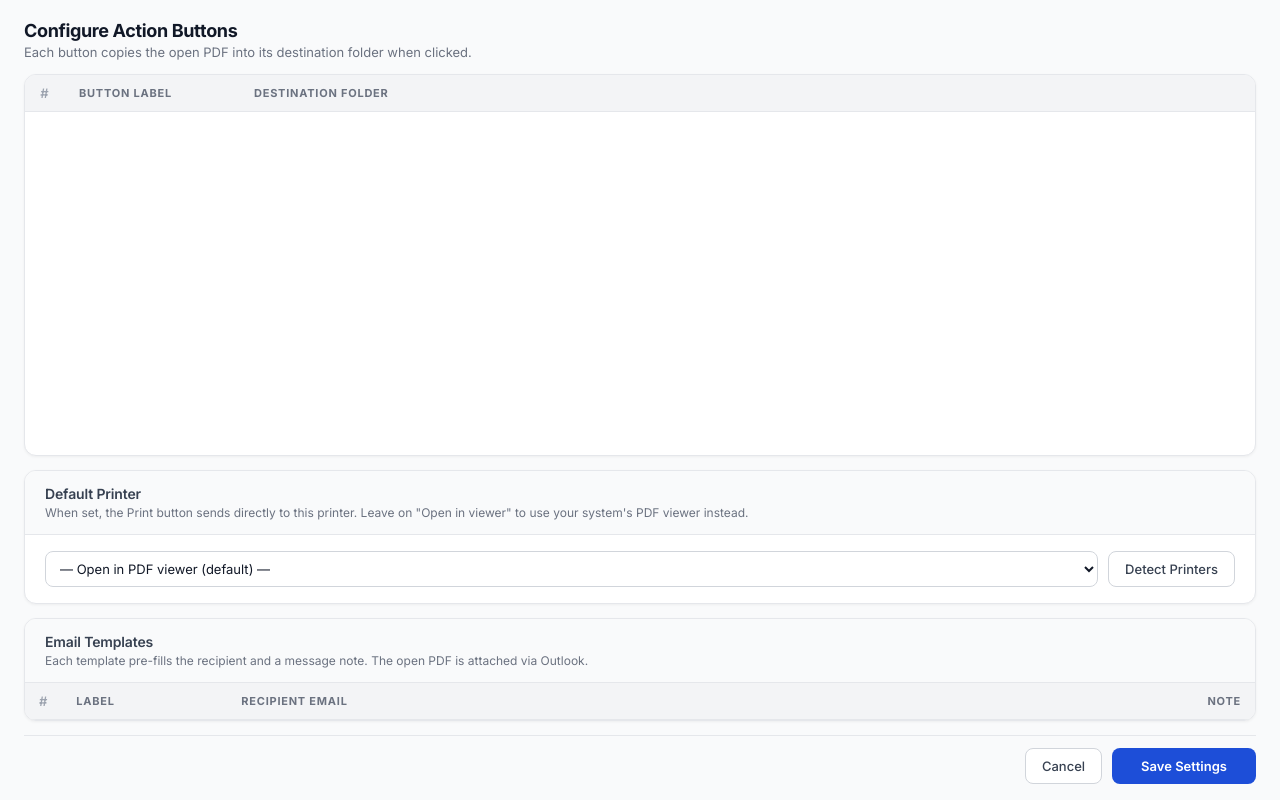
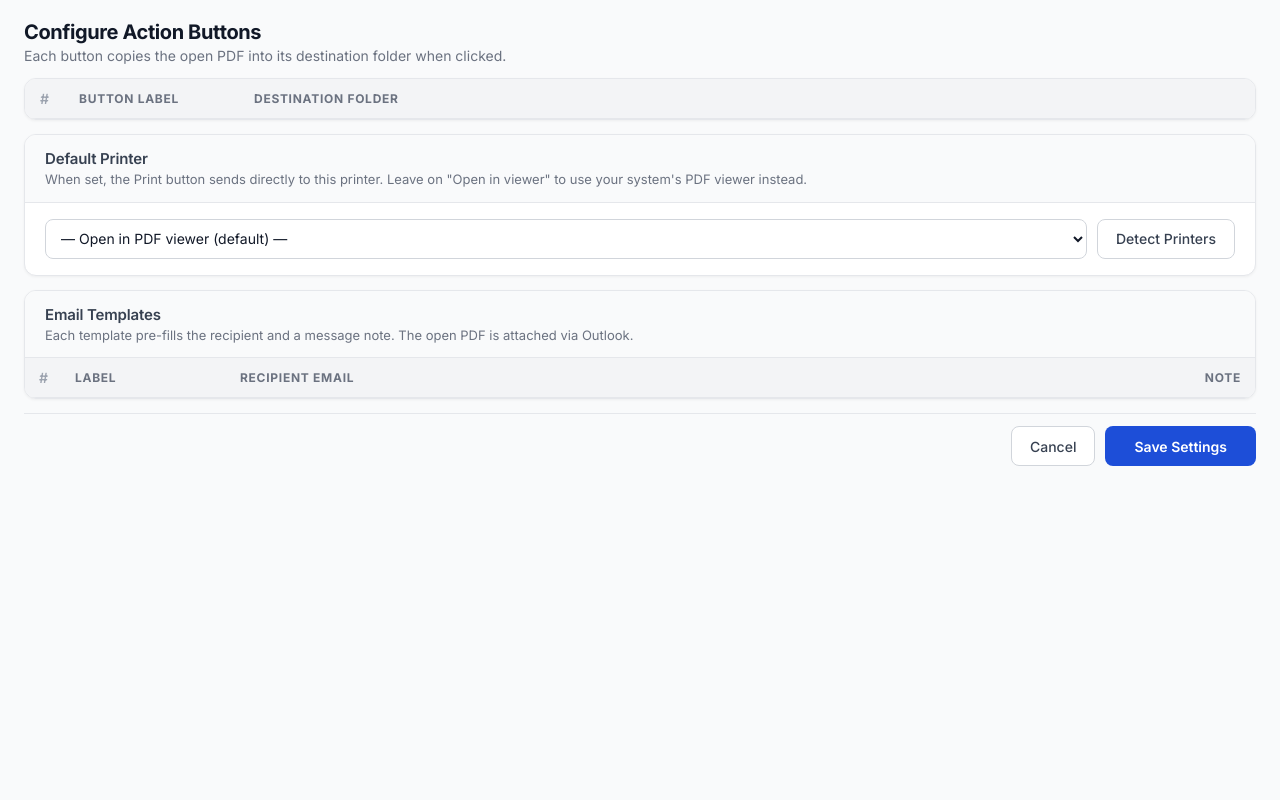
Before and after one commit to danielwoestman/pdfprintersaver, an Electron app: page renderer/settings.html in a window 1280 px wide. Drawn offline with Linux system fonts and the light colour scheme; no server answers.

Commit message:
style: larger fonts and buttons in settings for readability
- Base font 14→15px, page title 18→20px
- Card section headers 14→15px, table headers 11→12px
- Inputs, selects, table cells: 13→14px
- Buttons: 36→40px min-height, 13→14px font
- Email templates tbody scrolls at max-height 175px
- Settings window height 720→760px

Co-Authored-By: Claude Sonnet 4.6 <noreply@anthropic.com>

```diff
--- a/main.js
+++ b/main.js
@@ -108,7 +108,7 @@ function openSettingsWindow() {
 
   settingsWindow = new BrowserWindow({
     width: 780,
-    height: 900,
+    height: 760,
     resizable: false,
     parent: mainWindow,
     modal: true,
--- a/renderer/settings.html
+++ b/renderer/settings.html
@@ -51,7 +51,7 @@
     html, body {
       height: 100%;
       font-family: 'Inter', -apple-system, BlinkMacSystemFont, 'Segoe UI', system-ui, sans-serif;
-      font-size: 14px;
+      font-size: 15px;
       background: var(--bg);
       color: var(--text);
       -webkit-font-smoothing: antialiased;
@@ -69,14 +69,14 @@
 
     /* Page header */
     .page-header h1 {
-      font-size: 18px;
+      font-size: 20px;
       font-weight: 700;
       color: var(--text);
       letter-spacing: -0.02em;
     }
 
     .page-header p {
-      font-size: 13px;
+      font-size: 14px;
       color: var(--text-muted);
       margin-top: 3px;
     }
@@ -97,14 +97,14 @@
     }
 
     .fb-card-header h2 {
-      font-size: 14px;
+      font-size: 15px;
       font-weight: 600;
       color: var(--gray-700);
       letter-spacing: -0.01em;
     }
 
     .fb-card-header p {
-      font-size: 12px;
+      font-size: 13px;
       color: var(--text-muted);
       margin-top: 2px;
       line-height: 1.5;
@@ -116,9 +116,8 @@
 
     /* ── Save buttons table ── */
     .table-wrap {
-      flex: 1;
+      flex-shrink: 0;
       overflow-y: auto !important;
-      min-height: 0;
     }
 
     /* ── Flowbite table ── */
@@ -132,12 +131,12 @@
       position: sticky;
       top: 0;
       background: var(--gray-100);
-      padding: 10px 14px;
+      padding: 11px 14px;
       text-align: left;
-      font-size: 11px;
+      font-size: 12px;
       font-weight: 700;
       text-transform: uppercase;
-      letter-spacing: 0.07em;
+      letter-spacing: 0.06em;
       color: var(--gray-500);
       border-bottom: 1px solid var(--border);
       white-space: nowrap;
@@ -149,14 +148,14 @@
     tbody tr:hover { background: var(--blue-50); }
 
     td {
-      padding: 10px 14px;
+      padding: 11px 14px;
       vertical-align: middle;
     }
 
     .col-num {
       width: 40px;
       text-align: center;
-      font-size: 13px;
+      font-size: 14px;
       font-weight: 600;
       color: var(--gray-400);
     }
@@ -170,11 +169,11 @@
     input[type="text"],
     input[type="email"] {
       width: 100%;
-      padding: 8px 10px;
+      padding: 9px 11px;
       border: 1px solid var(--gray-300);
       border-radius: var(--radius);
       font-family: inherit;
-      font-size: 13px;
+      font-size: 14px;
       color: var(--text);
       background: var(--surface);
       outline: none;
@@ -189,7 +188,7 @@
     }
 
     .folder-display {
-      font-size: 12px;
+      font-size: 13px;
       color: var(--gray-400);
       font-family: 'Consolas', 'Courier New', monospace;
       overflow: hidden;
@@ -201,13 +200,13 @@
 
     /* ── Flowbite buttons ── */
     button {
-      min-height: 36px;
-      padding: 0 16px;
+      min-height: 40px;
+      padding: 0 18px;
       border-radius: var(--radius);
       border: 1px solid transparent;
       cursor: pointer;
       font-family: inherit;
-      font-size: 13px;
+      font-size: 14px;
       font-weight: 600;
       transition: background 0.12s, border-color 0.12s, color 0.12s;
       display: inline-flex;
@@ -248,10 +247,10 @@
       background: var(--surface);
       color: var(--gray-500);
       border-color: var(--gray-300);
-      font-size: 12px;
+      font-size: 13px;
       font-weight: 500;
-      padding: 0 12px;
-      min-height: 32px;
+      padding: 0 14px;
+      min-height: 36px;
     }
     .btn-note:hover { background: var(--gray-100); color: var(--gray-700); border-color: var(--gray-400); }
     .btn-note.has-note {
@@ -273,16 +272,16 @@
 
     .printer-row select {
       flex: 1;
-      padding: 8px 10px;
+      padding: 9px 11px;
       border: 1px solid var(--gray-300);
       border-radius: var(--radius);
       font-family: inherit;
-      font-size: 13px;
+      font-size: 14px;
       color: var(--text);
       background: var(--surface);
       outline: none;
       cursor: pointer;
-      min-height: 36px;
+      min-height: 40px;
     }
 
     .printer-row select:focus {
@@ -291,10 +290,13 @@
     }
 
     /* ── Email templates table (reuses shared table styles above) ── */
-    .email-table-wrap { /* uses fb-card */ }
+    .email-table-wrap { flex-shrink: 0; }
+    .email-table-wrap thead,
+    .email-table-wrap tbody tr { display: table; width: 100%; table-layout: fixed; }
+    .email-table-wrap tbody { display: block; max-height: 175px; overflow-y: auto; }
     .email-section-header { /* uses fb-card-header */ }
 
-    .col-email-num   { width: 36px; text-align: center; font-size: 13px; font-weight: 600; color: var(--gray-400); }
+    .col-email-num   { width: 36px; text-align: center; font-size: 14px; font-weight: 600; color: var(--gray-400); }
     .col-email-label { width: 165px; }
     .col-email-to    { }
     .col-email-note  { width: 100px; text-align: right; }
```
